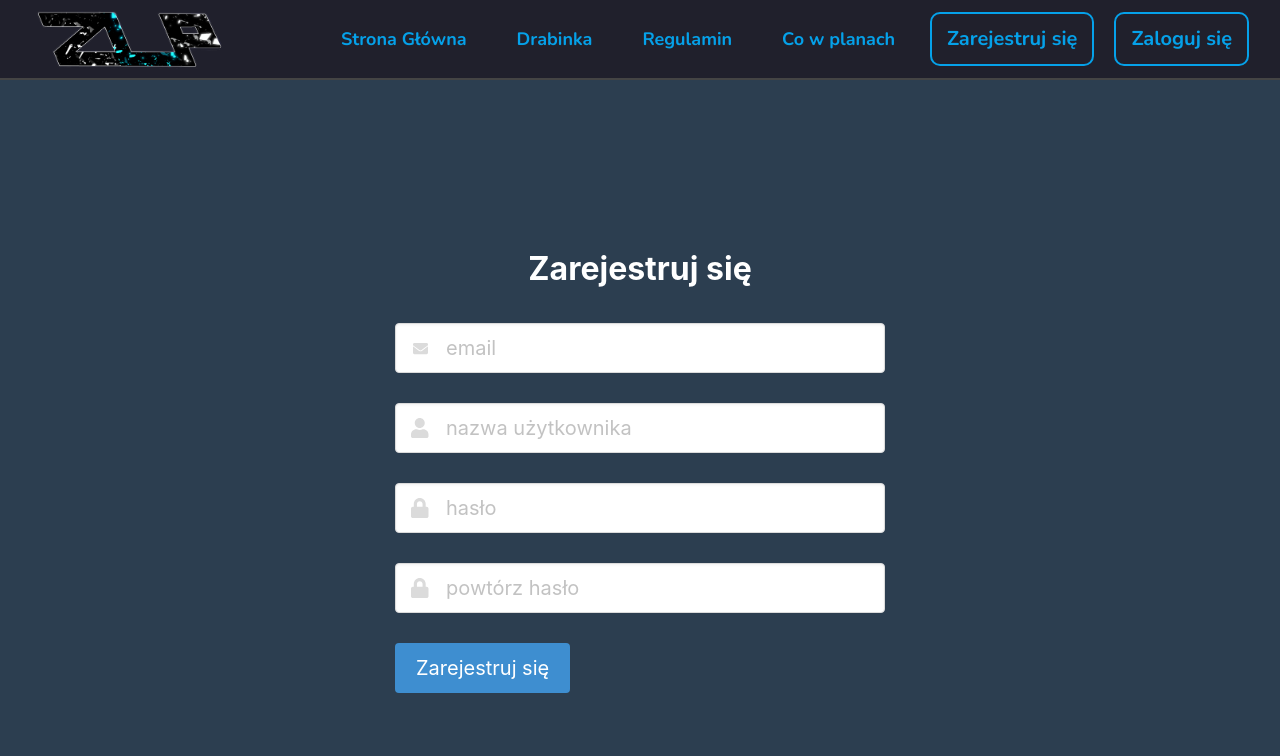
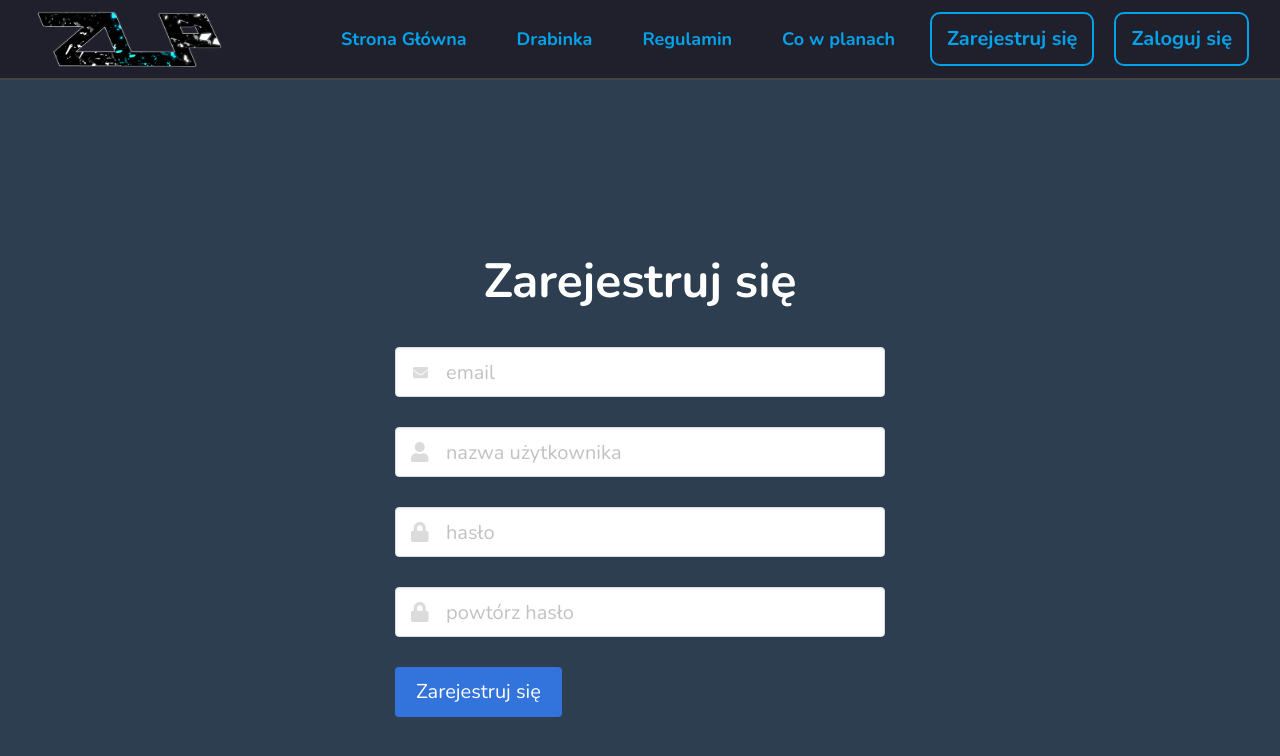
Before and after one commit to PatrickInFrontEnd/ZLP, a React (Create React App) app: page /rejestracja in a window 1280 px wide. Shown: the top 756 px of the page. Built offline with nearby package versions, Linux system fonts and the light colour scheme.

Commit message:
RWD has been added to login and register section

```diff
--- a/public/index.html
+++ b/public/index.html
@@ -8,6 +8,7 @@
   <link rel="shortcut icon" href="Images/favicon.ico" type="image/x-icon">
   <link rel="stylesheet" href="https://use.fontawesome.com/releases/v5.5.0/css/all.css" integrity="sha384-B4dIYHKNBt8Bc12p+WXckhzcICo0wtJAoU8YZTY5qE0Id1GSseTk6S+L3BlXeVIU"
     crossorigin="anonymous">
+  <link href="https://fonts.googleapis.com/css?family=Nunito:200,300,400,700i,900&amp;subset=latin-ext" rel="stylesheet">
   <script defer src="https://use.fontawesome.com/releases/v5.3.1/js/all.js"></script>
 </head>
 
--- a/src/Components/Patrykcomp/MainPg.jsx
+++ b/src/Components/Patrykcomp/MainPg.jsx
@@ -1,156 +1,154 @@
 /* Example file to style &  build structure*/
 
-import React, { Component } from 'react';
-import styled from 'styled-components';
-
+import React, { Component } from "react";
+import styled from "styled-components";
 
 class MainPg extends Component {
-    state = {}
+  state = {};
   render() {
     return (
       <Wrap>
-                <BannerSection >
+        <BannerSection>
           <Banner>Witaj Graczu!</Banner>
-                    <BannerBtn href="#"><DownArrow className="fas fa-angle-double-down" /></BannerBtn>
+          <BannerBtn href="#">
+            <DownArrow className="fas fa-angle-double-down" />
+          </BannerBtn>
           <CheckOutTitle>Sprawdź co cię czeka!</CheckOutTitle>
         </BannerSection>
         <BlogSection />
-            </Wrap >
+      </Wrap>
     );
   }
 }
 
 export default MainPg;
 
-
 const Wrap = styled.div`
-            width:100%;
+  width: 100%;
 `;
 
 const BannerSection = styled.div`
-            position:relative;
-            font-family:'Montserrat','Saira','Arial','Sans-serif';
-            width:100%;
-            min-height:calc(100vh - 80px);
+  font-family: "Nunito";
+  position: relative;
+  width: 100%;
+  min-height: calc(100vh - 80px);
   background-image: url("../../../Images/baner.png");
-            background-size:cover;
-            background-position:center center;
-            color:#fff;
+  background-size: cover;
+  background-position: center center;
+  color: #fff;
 `;
 
-
-
 const Banner = styled.h1`
-            position:absolute;
-            top:20%;
-            left:50%;
-            transform:translate(-50%,-50%);
+  position: absolute;
+  top: 20%;
+  left: 50%;
+  transform: translate(-50%, -50%);
   width: 50%;
-            padding:10px 20px;
+  padding: 10px 20px;
   font-size: 48px;
-            font-weight:bold;
-            border:2px solid #fff;
-            border-radius:20px;
-            text-align:center;
-            text-transform:uppercase;
-            letter-spacing:4px;
+  font-weight: 900;
+  border: 2px solid #fff;
+  border-radius: 20px;
+  text-align: center;
+  text-transform: uppercase;
+  letter-spacing: 4px;
 `;
 
 const BannerBtn = styled.a`
-            position:absolute;
-            top:50%;
-            left:50%;
-            transform:translate(-50%,-50%);
-            width:100px;
-            height:100px;
-            border-radius:50%;
-            border-bottom:4px solid;
-            border-right:4px solid;
+  position: absolute;
+  top: 50%;
+  left: 50%;
+  transform: translate(-50%, -50%);
+  width: 100px;
+  height: 100px;
+  border-radius: 50%;
+  border-bottom: 4px solid;
+  border-right: 4px solid;
   color: #fff;
 
   &::before,
-            &::after{
-                box-sizing:content-box;
-                position:absolute;
+  &::after {
+    box-sizing: content-box;
+    position: absolute;
     color: #fff;
-                opacity:0;
-                visibility:hidden;
-                transition:.3s cubic-bezier(0.45, 0.610, 0.355, 1);
+    opacity: 0;
+    visibility: hidden;
+    transition: 0.3s cubic-bezier(0.45, 0.61, 0.355, 1);
   }
 
-            &::before{
-                content:'';
-                width:20px;
-                height:20px;
-                transform:translateY(-50%) rotate(45deg);
-                background-color:#fff;
-                right:-40px;
-                top:50%;
+  &::before {
+    content: "";
+    width: 20px;
+    height: 20px;
+    transform: translateY(-50%) rotate(45deg);
+    background-color: #fff;
+    right: -40px;
+    top: 50%;
   }
-            &::after{
-                content:'Kliknij by sprawdzić . . .';
-                right:-250px;
-                top:50%;
-                transform:translateY(-50%);
-                display:flex;
-                justify-content:center;
-                align-items:center;
-                height:50px;
-                width:200px;
-                padding:0 10px;
-                border-radius:20px;
-                border:2px solid;
-                font-size:14px;
-                font-weight:bolder;
-                background-color:#000;
-                z-index:2;
+  &::after {
+    content: "Kliknij by sprawdzić . . .";
+    right: -250px;
+    top: 50%;
+    transform: translateY(-50%);
+    display: flex;
+    justify-content: center;
+    align-items: center;
+    height: 50px;
+    width: 200px;
+    padding: 0 10px;
+    border-radius: 20px;
+    border: 2px solid;
+    font-size: 14px;
+    font-weight: bolder;
+    background-color: #000;
+    z-index: 2;
   }
 
   &:hover::after,
-            &:hover::before{
-                opacity:1;
-                visibility:visible;
+  &:hover::before {
+    opacity: 1;
+    visibility: visible;
   }
-            &:hover{
+  &:hover {
     color: #fff;
   }
 `;
 
 const DownArrow = styled.i`
-                display:block;
-                position:absolute;
-                top:50%;
-                left:50%;
-                transform:translate(-50%,-50%);
-                font-size:46px;
-                animation:bounce 1s infinite;
-        @keyframes bounce{
+  display: block;
+  position: absolute;
+  top: 50%;
+  left: 50%;
+  transform: translate(-50%, -50%);
+  font-size: 46px;
+  animation: bounce 1s infinite;
+  @keyframes bounce {
     0% {
-                        transform: translate(-50%,-50%) translateY(0px);
+      transform: translate(-50%, -50%) translateY(0px);
     }
-            50%{
-                    transform: translate(-50%,-50%) translateY(15px);
+    50% {
+      transform: translate(-50%, -50%) translateY(15px);
     }
-            100%{
-                transform: translate(-50%,-50%) translateY(0px);
+    100% {
+      transform: translate(-50%, -50%) translateY(0px);
     }
   }
 `;
 
 const CheckOutTitle = styled.h3`
-    position:absolute;
-    bottom:20%;
-    left:50%;
-    transform:translate(-50%,50%);
-    width:30%;
-    font-size:20px;
-    font-weight:400;
-    text-align:center;
+  position: absolute;
+  bottom: 20%;
+  left: 50%;
+  transform: translate(-50%, 50%);
+  width: 30%;
+  font-size: 20px;
+  font-weight: 400;
+  text-align: center;
 `;
 
 const BlogSection = styled.section`
-    width:100%;
-    min-height:calc(100vh - 80px);
-    position:relative;
-    background-image:linear-gradient(55deg,#0a3d62 0% 45%,#079992 55% 100%);
+  width: 100%;
+  min-height: calc(100vh - 80px);
+  position: relative;
+  background-image: linear-gradient(55deg, #0a3d62 0% 45%, #079992 55% 100%);
 `;
--- a/src/pages/LogInPage.jsx
+++ b/src/pages/LogInPage.jsx
@@ -3,6 +3,7 @@ import "bulma";
 import styled from "styled-components";
 
 const Container = styled.div`
+  font-family: "Nunito";
   width: 500px;
   padding: 150px 0 0 0;
   margin: 0 auto 0;
@@ -10,6 +11,10 @@ const Container = styled.div`
   height: calc(100vh - 80px);
   display: flex;
   justify-content: center;
+  @media only screen and (max-width: 550px) {
+    width: 90%;
+    padding: 30px 0 0 0;
+  }
 `;
 const Wrapper = styled.div`
   margin: 30px 5px;
@@ -17,11 +22,21 @@ const Wrapper = styled.div`
 const H2 = styled.h2`
   color: white !important;
   padding: 15px 0 0 0;
-  font-size: 2rem !important;
+  font-size: 3rem !important;
   text-align: center;
+  @media only screen and (max-width: 550px) {
+    font-size: 2rem !important;
+  }
 `;
 const Form = styled.form`
   width: 100%;
+`;
+const Button = styled.button`
+  font-family: "Nunito" !important;
+  background-color: #3273dc !important;
+`;
+const Input = styled.input`
+  font-family: "Nunito" !important;
 `;
 
 class LogInPage extends Component {
@@ -54,7 +69,7 @@ class LogInPage extends Component {
         <Form action="" onSubmit={this.handleSubmit}>
           <H2 className="label is-large">Zaloguj się</H2>
           <Wrapper className="control is-medium has-icons-left">
-            <input
+            <Input
               type="email"
               className="input is-medium"
               id="name"
@@ -69,7 +84,7 @@ class LogInPage extends Component {
             </span>
           </Wrapper>
           <Wrapper className="control is-medium has-icons-left">
-            <input
+            <Input
               type="password"
               className="input is-medium"
               name="password"
@@ -84,9 +99,9 @@ class LogInPage extends Component {
             </span>
           </Wrapper>
           <Wrapper>
-            <button type="submit" className="button is-info is-medium">
+            <Button type="submit" className="button is-info is-medium">
               Zaloguj się
-            </button>
+            </Button>
           </Wrapper>
         </Form>
       </Container>
--- a/src/pages/SignInPage.jsx
+++ b/src/pages/SignInPage.jsx
@@ -3,6 +3,7 @@ import styled from "styled-components";
 import "bulma";
 
 const Container = styled.div`
+  font-family: "Nunito";
   width: 500px;
   padding: 150px 0 0 0;
   margin: 0 auto 0;
@@ -10,6 +11,10 @@ const Container = styled.div`
   height: calc(100vh - 80px);
   display: flex;
   justify-content: center;
+  @media only screen and (max-width: 550px) {
+    width: 90%;
+    padding: 30px 0 0 0;
+  }
 `;
 const Wrapper = styled.div`
   margin: 30px 5px;
@@ -17,11 +22,21 @@ const Wrapper = styled.div`
 const H2 = styled.h2`
   color: white !important;
   padding: 15px 0 0 0;
-  font-size: 2rem !important;
+  font-size: 3rem !important;
   text-align: center;
+  @media only screen and (max-width: 550px) {
+    font-size: 2rem !important;
+  }
 `;
 const Form = styled.form`
   width: 100%;
+`;
+const Button = styled.button`
+  font-family: "Nunito" !important;
+  background-color: #3273dc !important;
+`;
+const Input = styled.input`
+  font-family: "Nunito" !important;
 `;
 
 class SignInPage extends Component {
@@ -67,7 +82,7 @@ class SignInPage extends Component {
         <Form action="" onSubmit={this.handleSubmit}>
           <H2 className="label is-large">Zarejestruj się</H2>
           <Wrapper className="control is-medium has-icons-left">
-            <input
+            <Input
               type="email"
               className="input is-medium"
               id="name"
@@ -82,7 +97,7 @@ class SignInPage extends Component {
             </span>
           </Wrapper>
           <Wrapper className="control is-medium has-icons-left">
-            <input
+            <Input
               type="text"
               className="input is-medium"
               name="password"
@@ -97,7 +112,7 @@ class SignInPage extends Component {
             </span>
           </Wrapper>
           <Wrapper className="control is-medium has-icons-left">
-            <input
+            <Input
               type="password"
               className="input is-medium"
               name="password"
@@ -112,7 +127,7 @@ class SignInPage extends Component {
             </span>
           </Wrapper>
           <Wrapper className="control is-medium has-icons-left">
-            <input
+            <Input
               type="password"
               className="input is-medium"
               name="reapettedPassword"
@@ -127,9 +142,9 @@ class SignInPage extends Component {
             </span>
           </Wrapper>
           <Wrapper>
-            <button type="submit" className="button is-info is-medium">
+            <Button type="submit" className="button is-info is-medium">
               Zarejestruj się
-            </button>
+            </Button>
           </Wrapper>
         </Form>
       </Container>
```
Lines whose indentation alone changed are shown as unchanged.
